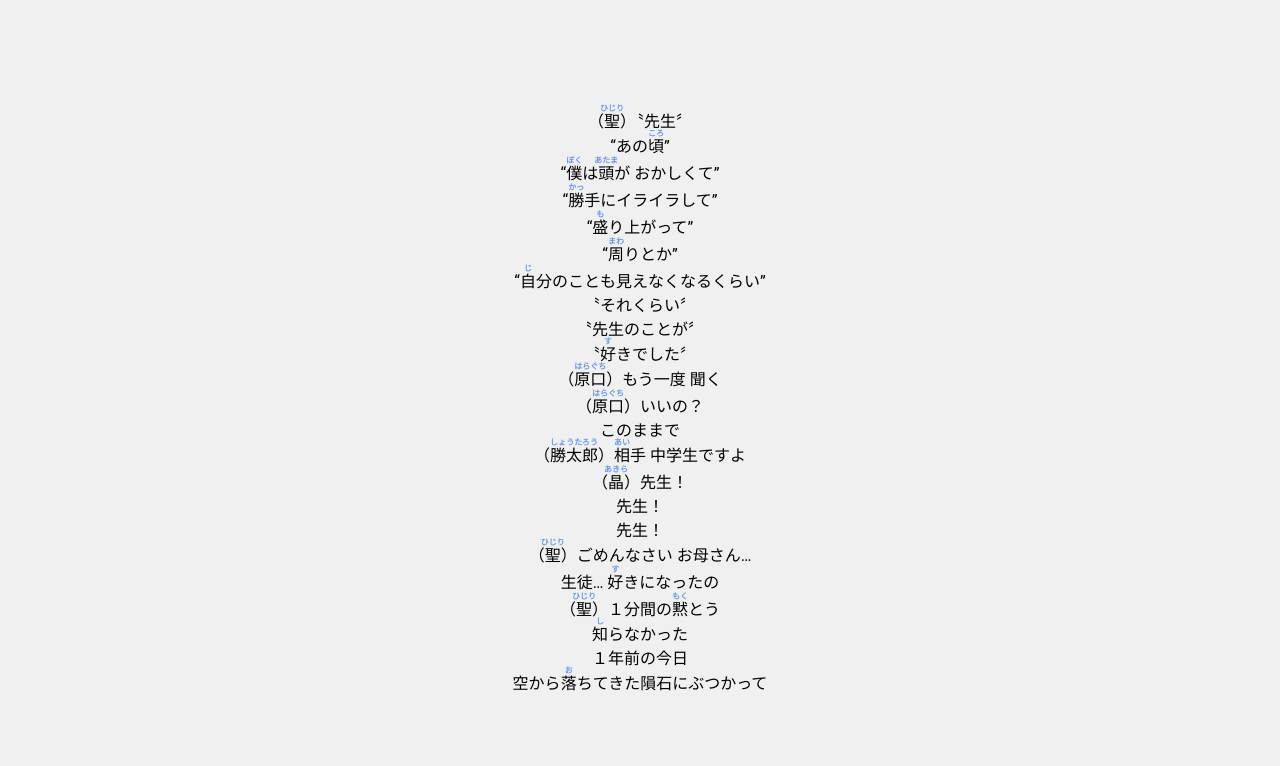
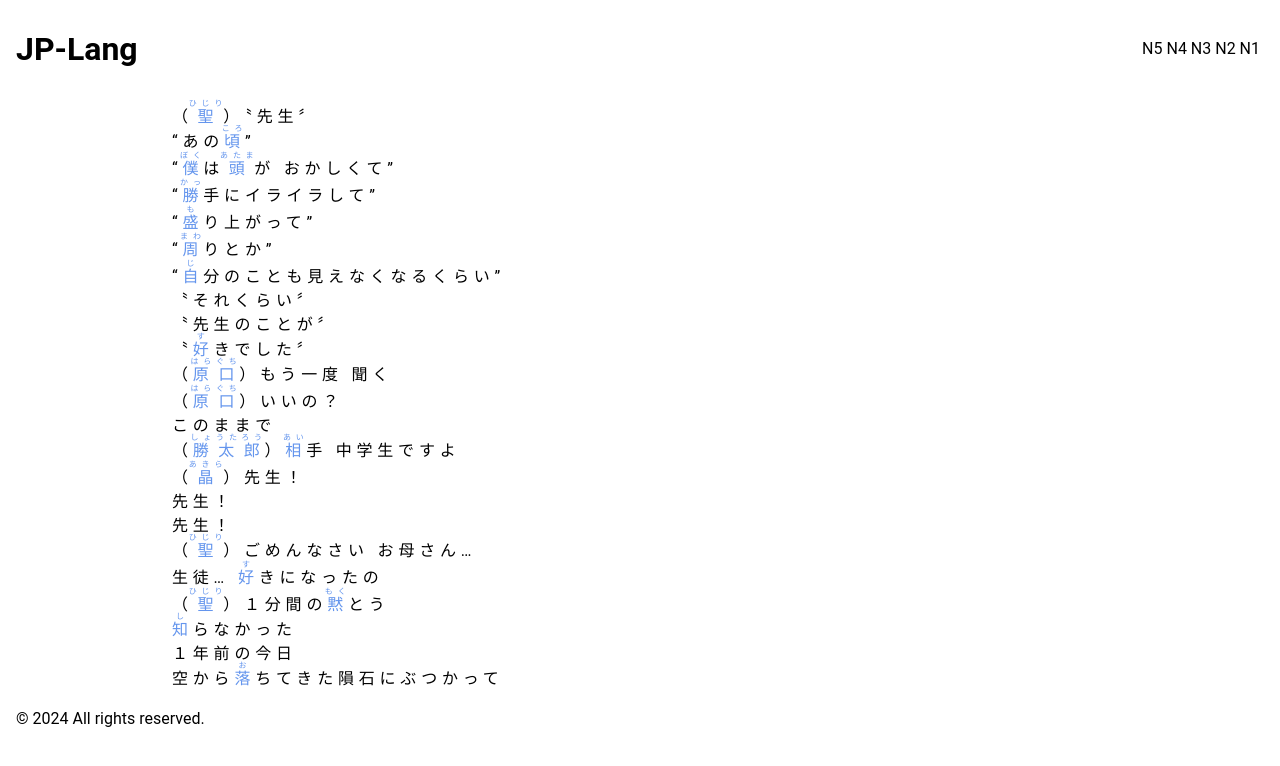
Before and after one commit to r-vinodkumar/jp-lang, a plain HTML site: page index.html in a window 1280 px wide. Drawn offline with Linux system fonts and the light colour scheme.

Commit message:
update styling
css file separated

```diff
--- a/index.html
+++ b/index.html
@@ -1,31 +1,25 @@
 <!DOCTYPE html>
 <html lang="ja">
 <head>
-    <meta charset="UTF-8">
-    <meta name="viewport" content="width=device-width, initial-scale=1.0">
-    <title>Styled Furigana Example</title>
-    <style>
-        body {
-            font-family: 'Roboto', sans-serif;
-            display: flex;
-            justify-content: center;
-            align-items: center;
-            height: 100vh;
-            margin: 0;
-            background-color: #f0f0f0;
-        }
-        p {
-            line-height: 1.5em;
-            text-align: center;
-        }
-        ruby rt {
-            font-size: 0.5em;
-            color: cornflowerblue;
-            font-weight: bold;
-        }
-    </style>
-</head>
+  <meta charset="UTF-8">
+  <meta name="viewport" content="width=device-width, initial-scale=1.0">
+  <title>Responsive HTML</title>
+  <link rel="stylesheet" href="styles.css">  </head>
 <body>
+  <header>
+    <h1>JP-Lang</h1>
+    <nav>
+      <ul>
+        <li>N5</li>
+        <li>N4</li>
+        <li>N3</li>
+        <li>N2</li>
+        <li>N1</li>
+      </ul>
+    </nav>
+  </header>
+
+  <main>
     <p>
         （<ruby>聖<rt>ひじり</rt></ruby>）〝先生〞<br>
         “あの<ruby>頃<rt>ころ</rt></ruby>”<br>
@@ -51,5 +45,11 @@
         １年前の今日<br>
         空から<ruby>落<rt>お</rt></ruby>ちてきた隕石にぶつかって<br>
     </p>
+  </main>
+
+  <footer>
+    <p>&copy; 2024 All rights reserved.</p>
+  </footer>
+
 </body>
 </html>
--- /dev/null
+++ b/styles.css
@@ -0,0 +1,33 @@
+body {
+    margin: 1em;
+    font-size: 16px;
+    font-family: Roboto, sans-serif;
+    font-weight: 400;
+    line-height: 1.5em;
+}
+
+header {
+    display: flex;
+    justify-content: space-between;
+    align-items: center;
+}
+
+nav > ul {
+    list-style: none;
+    padding: 0px 4px;
+}
+
+nav > ul > li {
+    display: inline-block;
+}
+
+main {
+    text-align: left;  /* Justify text within the main content */
+    margin: 0 auto;        /* Center the main content horizontally */
+    width: 75%;    /* Optional: Adjust width to content (optional) */
+    letter-spacing: 0.3em;
+}
+
+ruby {
+    color: cornflowerblue;
+}
```
